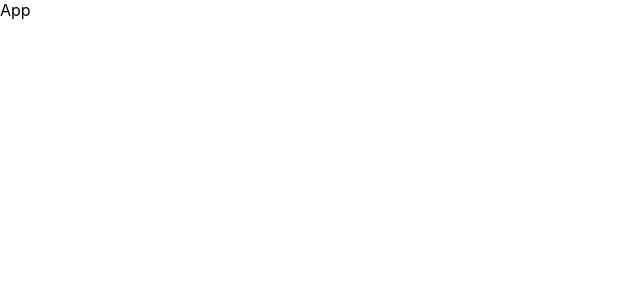
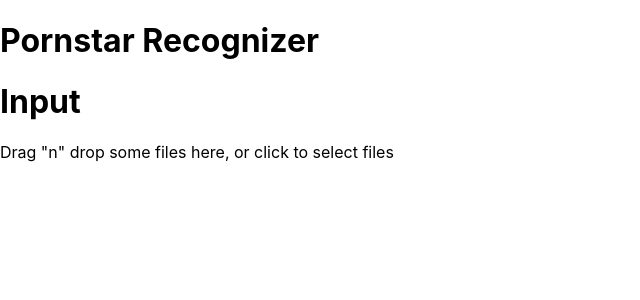
Before and after one commit to kleamp1e/pornstar-recognizer, a React (Create React App) app in the folder frontend/app/: page / in a window 1280 px wide. Shown: the top 300 px of the page, without its empty margins (0-640 px from the left). Built offline with nearby package versions, Linux system fonts and the light colour scheme.

Commit message:
ファイルをドラッグ＆ドロップする処理を追加

```diff
--- a/frontend/app/package.json
+++ b/frontend/app/package.json
@@ -8,6 +8,7 @@
     "@testing-library/user-event": "^13.5.0",
     "react": "^17.0.2",
     "react-dom": "^17.0.2",
+    "react-dropzone": "^12.0.4",
     "react-scripts": "5.0.0",
     "web-vitals": "^2.1.4"
   },
--- a/frontend/app/src/App.js
+++ b/frontend/app/src/App.js
@@ -1,9 +1,33 @@
+import { useCallback } from "react";
+import { useDropzone } from "react-dropzone";
+
 import "./App.css";
+
+function MyDropzone() {
+  const onDrop = useCallback((acceptedFiles) => {
+    // Do something with the files
+    console.log({acceptedFiles});
+  }, [])
+  const {getRootProps, getInputProps, isDragActive} = useDropzone({ onDrop });
+
+  return (
+    <div {...getRootProps()}>
+      <input {...getInputProps()} />
+      {
+        isDragActive ?
+          <p>Drop the files here ...</p> :
+          <p>Drag "n" drop some files here, or click to select files</p>
+      }
+    </div>
+  )
+}
 
 export default function App() {
   return (
     <div className="App">
-      App
+      <h1>Pornstar Recognizer</h1>
+      <h1>Input</h1>
+      <MyDropzone />
     </div>
   );
 }
```
Also changed, not shown: 2 other files (tests, documents, lock files or other folders).
